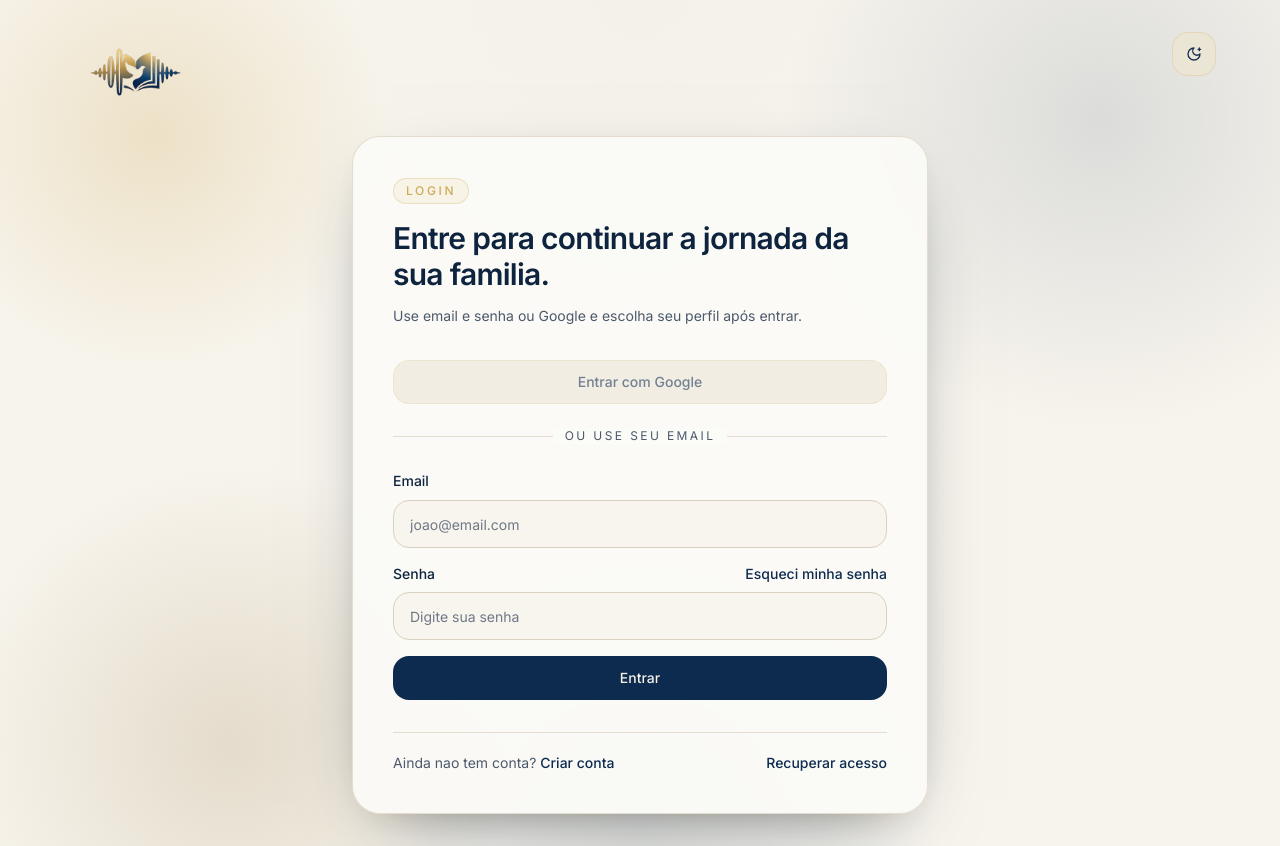
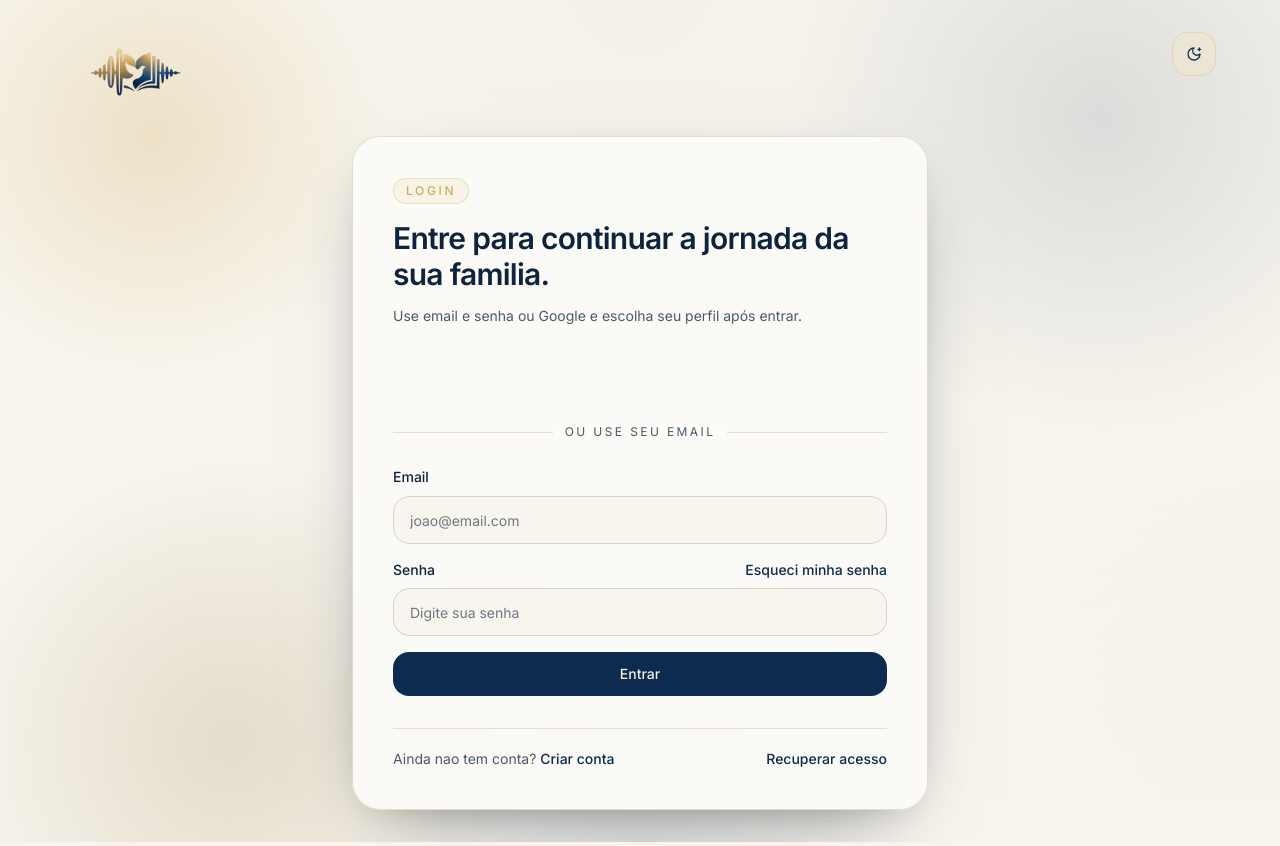
Before and after one commit to Codesoft97/bible-audiobook-web, a Next.js app: page /login in a window 1280 px wide. Built offline with nearby package versions, Linux system fonts and the light colour scheme; no server answers.

Commit message:
feat(auth): migrate Google login to GoogleOAuthProvider

```diff
--- a/app/layout.tsx
+++ b/app/layout.tsx
@@ -6,6 +6,7 @@ import "@/app/globals.css";
 
 import { PersistentMiniPlayer } from "@/components/app/mini-player";
 import { AudioProvider } from "@/components/providers/audio-context";
+import { AppGoogleOAuthProvider } from "@/components/providers/google-oauth-provider";
 import { ThemeProvider } from "@/components/providers/theme-provider";
 
 const fontBody = Inter({
@@ -28,12 +29,14 @@ export default function RootLayout({
   return (
     <html lang="pt-BR" suppressHydrationWarning>
       <body className={fontBody.variable}>
+        <AppGoogleOAuthProvider>
           <ThemeProvider>
             <AudioProvider>
               {children}
               <PersistentMiniPlayer />
             </AudioProvider>
           </ThemeProvider>
+        </AppGoogleOAuthProvider>
       </body>
     </html>
   );
--- a/components/auth/google-login-button.tsx
+++ b/components/auth/google-login-button.tsx
@@ -2,7 +2,8 @@
 
 import { useEffect, useState, useTransition } from "react";
 
-import Script from "next/script";
+import type { CredentialResponse } from "@react-oauth/google";
+import { GoogleLogin } from "@react-oauth/google";
 import { useRouter } from "next/navigation";
 
 import { Button } from "@/components/ui/button";
@@ -16,16 +17,31 @@ interface ApiResponse {
 export function GoogleLoginButton() {
   const router = useRouter();
   const [pending, startTransition] = useTransition();
-  const [scriptReady, setScriptReady] = useState(false);
   const [message, setMessage] = useState("");
-  const clientId = process.env.NEXT_PUBLIC_GOOGLE_CLIENT_ID ?? "";
+  const [buttonWidth, setButtonWidth] = useState(400);
+  const clientId = (process.env.NEXT_PUBLIC_GOOGLE_CLIENT_ID ?? "").trim();
 
   useEffect(() => {
-    if (!scriptReady || !clientId || !window.google) {
+    function updateButtonWidth() {
+      if (window.innerWidth <= 640) {
+        setButtonWidth(Math.max(260, window.innerWidth - 64));
         return;
       }
 
-    async function handleCredential(credential?: string) {
+      setButtonWidth(400);
+    }
+
+    updateButtonWidth();
+    window.addEventListener("resize", updateButtonWidth);
+
+    return () => {
+      window.removeEventListener("resize", updateButtonWidth);
+    };
+  }, []);
+
+  async function handleCredential(response: CredentialResponse) {
+    const credential = response.credential;
+
     if (!credential) {
       setMessage("Nao foi possivel validar sua conta Google.");
       return;
@@ -34,7 +50,7 @@ export function GoogleLoginButton() {
     setMessage("");
 
     try {
-        const response = await fetch("/api/auth/google", {
+      const authResponse = await fetch("/api/auth/google", {
         method: "POST",
         headers: {
           "Content-Type": "application/json",
@@ -42,9 +58,9 @@ export function GoogleLoginButton() {
         body: JSON.stringify({ idToken: credential }),
       });
 
-        const data = (await response.json()) as ApiResponse;
+      const data = (await authResponse.json()) as ApiResponse;
 
-        if (!response.ok || data.status !== "success") {
+      if (!authResponse.ok || data.status !== "success") {
         setMessage(data.message ?? "Falha ao autenticar com Google.");
         return;
       }
@@ -59,41 +75,30 @@ export function GoogleLoginButton() {
     });
   }
 
-    window.google.accounts.id.initialize({
-      client_id: clientId,
-      callback: ({ credential }) => {
-        void handleCredential(credential);
-      },
-    });
-  }, [clientId, router, scriptReady, startTransition]);
-
-  const disabled = pending || !clientId || !scriptReady;
-
   return (
     <div className="space-y-3">
-      <Script
-        src="https://accounts.google.com/gsi/client"
-        strategy="afterInteractive"
-        onLoad={() => setScriptReady(true)}
+      {clientId ? (
+        <div className="flex justify-center">
+          <GoogleLogin
+            onSuccess={(response) => {
+              void handleCredential(response);
+            }}
+            onError={() => {
+              setMessage("Falha ao iniciar autenticacao com Google.");
+            }}
+            text="continue_with"
+            shape="rectangular"
+            size="large"
+            width={buttonWidth}
+            useOneTap={false}
           />
-      <Button
-        type="button"
-        variant="secondary"
-        className="w-full"
-        disabled={disabled}
-        onClick={() => {
-          setMessage("");
-
-          if (!clientId) {
-            setMessage("Configure NEXT_PUBLIC_GOOGLE_CLIENT_ID para habilitar o Google sign-in.");
-            return;
-          }
-
-          window.google?.accounts.id.prompt();
-        }}
-      >
+        </div>
+      ) : (
+        <Button type="button" variant="secondary" className="w-full" disabled>
           Entrar com Google
         </Button>
+      )}
+      {pending ? <p className="text-sm text-muted-foreground">Autenticando...</p> : null}
       {message ? <p className="text-sm text-destructive">{message}</p> : null}
     </div>
   );
--- /dev/null
+++ b/components/providers/google-oauth-provider.tsx
@@ -0,0 +1,15 @@
+"use client";
+
+import type { PropsWithChildren } from "react";
+
+import { GoogleOAuthProvider } from "@react-oauth/google";
+
+export function AppGoogleOAuthProvider({ children }: PropsWithChildren) {
+  const clientId = (process.env.NEXT_PUBLIC_GOOGLE_CLIENT_ID ?? "").trim();
+
+  if (!clientId) {
+    return <>{children}</>;
+  }
+
+  return <GoogleOAuthProvider clientId={clientId}>{children}</GoogleOAuthProvider>;
+}
--- a/lib/constants.ts
+++ b/lib/constants.ts
@@ -19,7 +19,7 @@ export const FUTURE_FEATURES = [
   "Biblioteca",
   "Jornadas",
   "Playlists",
-  "Historico",
+  "Histórico",
   "Downloads",
   "Configuracoes",
 ] as const;
--- a/package.json
+++ b/package.json
@@ -9,6 +9,7 @@
     "lint": "next lint"
   },
   "dependencies": {
+    "@react-oauth/google": "^0.12.2",
     "clsx": "^2.1.1",
     "lucide-react": "^0.511.0",
     "next": "^15.3.2",
```
Also changed, not shown: types/google.d.ts (deleted, +0 -17 lines). Lines whose indentation alone changed are shown as unchanged.
